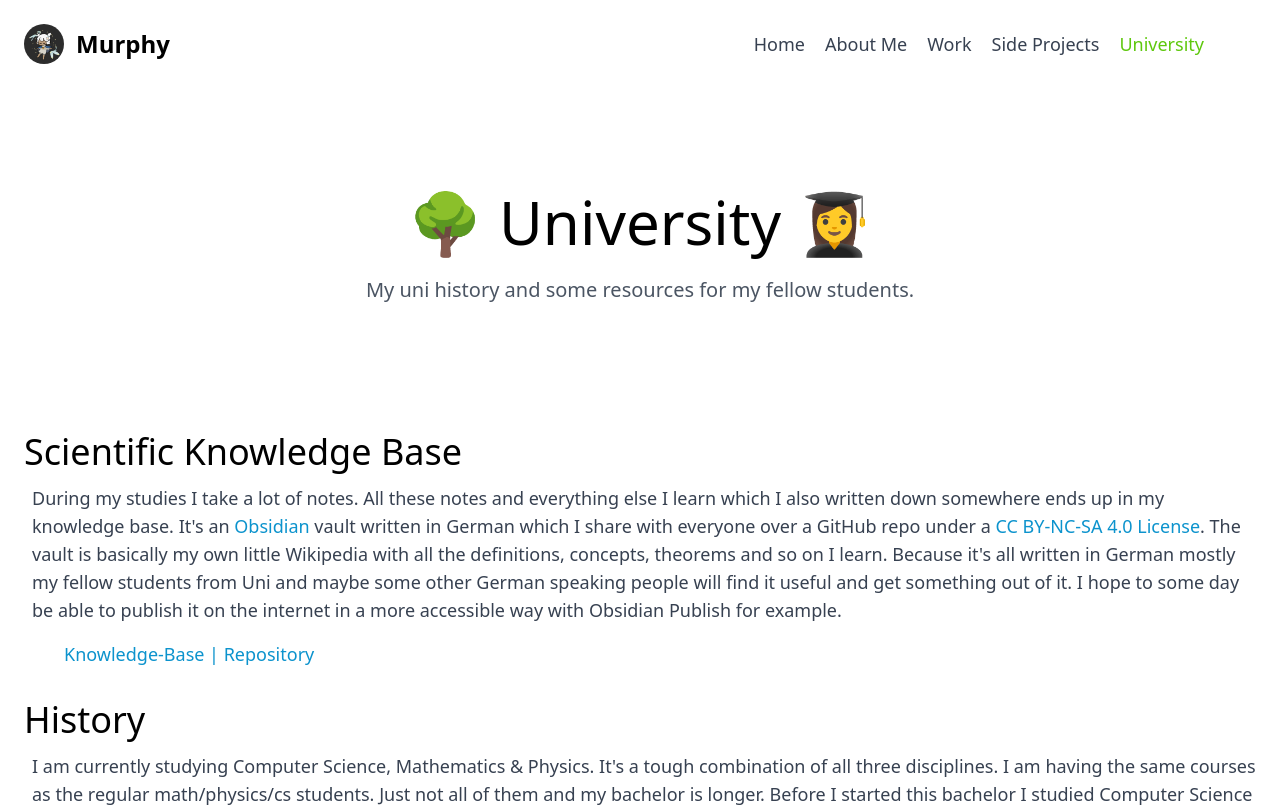
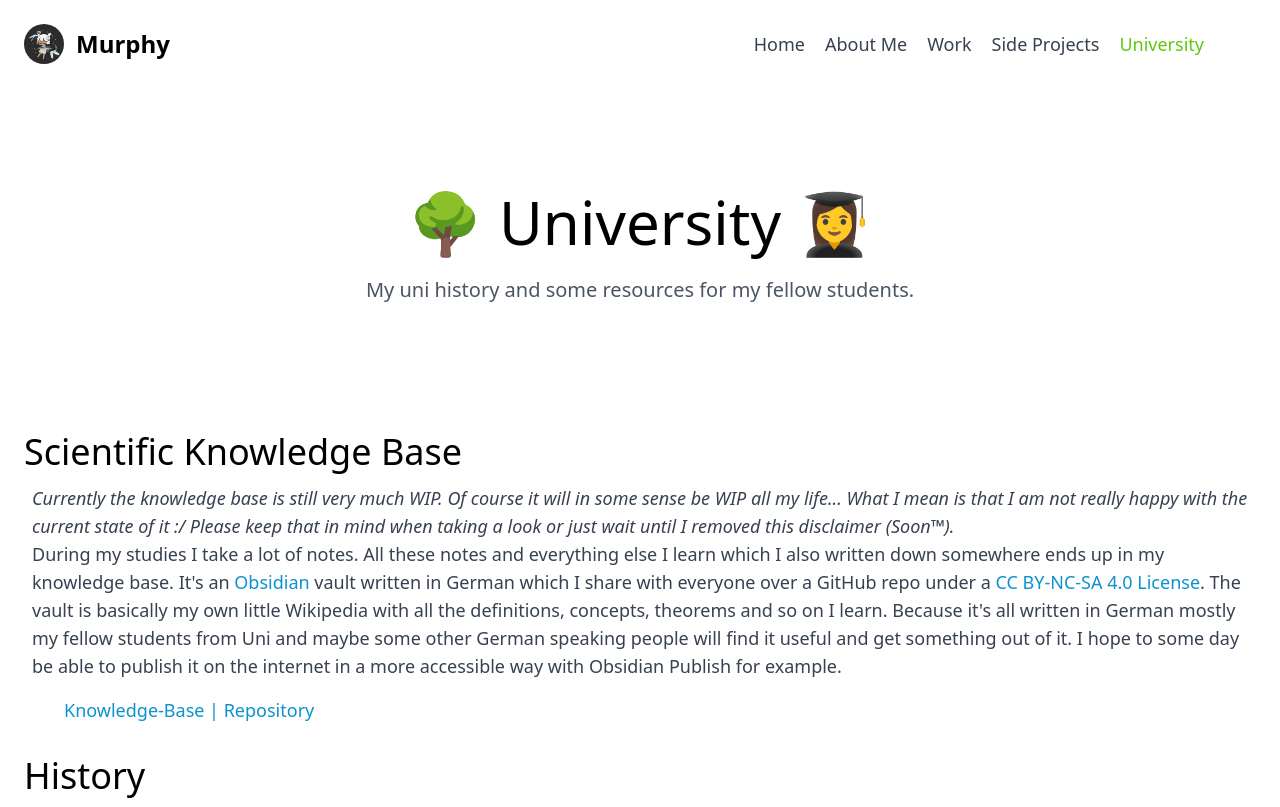
Before and after one commit to StrangeGirlMurph/murphy.science, a SvelteKit app: page /university in a window 1280 px wide. Shown: the top 807 px of the page. Built offline with nearby package versions, Linux system fonts and the light colour scheme; some icons are missing.

Commit message:
added some contribution links

```diff
--- a/src/routes/projects/+page.svelte
+++ b/src/routes/projects/+page.svelte
@@ -24,10 +24,15 @@
 		when I notice something is wrong (<a
 			class="link"
 			href="https://en.wikipedia.org/wiki/User:StrangeGirlMurph">Wiki Userpage</a
-		>). Software projects I contributed to:
+		>). (Software) projects I contributed to:
 	</p>
 	<Links
 		links={[
+			{
+				name: `typst | Repository`,
+				type: `github`,
+				href: `https://github.com/typst/typst`
+			},
 			{
 				name: `obsidian-latex-suite | Repository`,
 				type: `github`,
@@ -37,6 +42,11 @@
 				name: `archinstall | Repository`,
 				type: `github`,
 				href: `https://github.com/archlinux/archinstall`
+			},
+			{
+				name: `Arch User Repository | ArchWiki`,
+				type: `link`,
+				href: `https://wiki.archlinux.org/title/Arch_User_Repository`
 			},
 			{
 				name: `enmap | Repository`,
--- a/src/routes/university/+page.svelte
+++ b/src/routes/university/+page.svelte
@@ -15,11 +15,16 @@
 <h1>Scientific Knowledge Base</h1>
 <section>
 	<p>
+		<i
+			>Currently the knowledge base is still very much WIP. Of course it will in some sense be WIP
+			all my life... What I mean is that I am not really happy with the current state of it :/
+			Please keep that in mind when taking a look or just wait until I removed this disclaimer
+			(Soon™).
+		</i> <br />
+
 		During my studies I take a lot of notes. All these notes and everything else I learn which I
-		also written down somewhere ends up in my knowledge base. It's an <a
-			class="link"
-			href="http://obsidian.md">Obsidian</a
-		>
+		also written down somewhere ends up in my knowledge base. It's an
+		<a class="link" href="http://obsidian.md">Obsidian</a>
 		vault written in German which I share with everyone over a GitHub repo under a
 		<a class="link" href="https://creativecommons.org/licenses/by-nc-sa/4.0/">
 			CC BY-NC-SA 4.0 License</a
```
